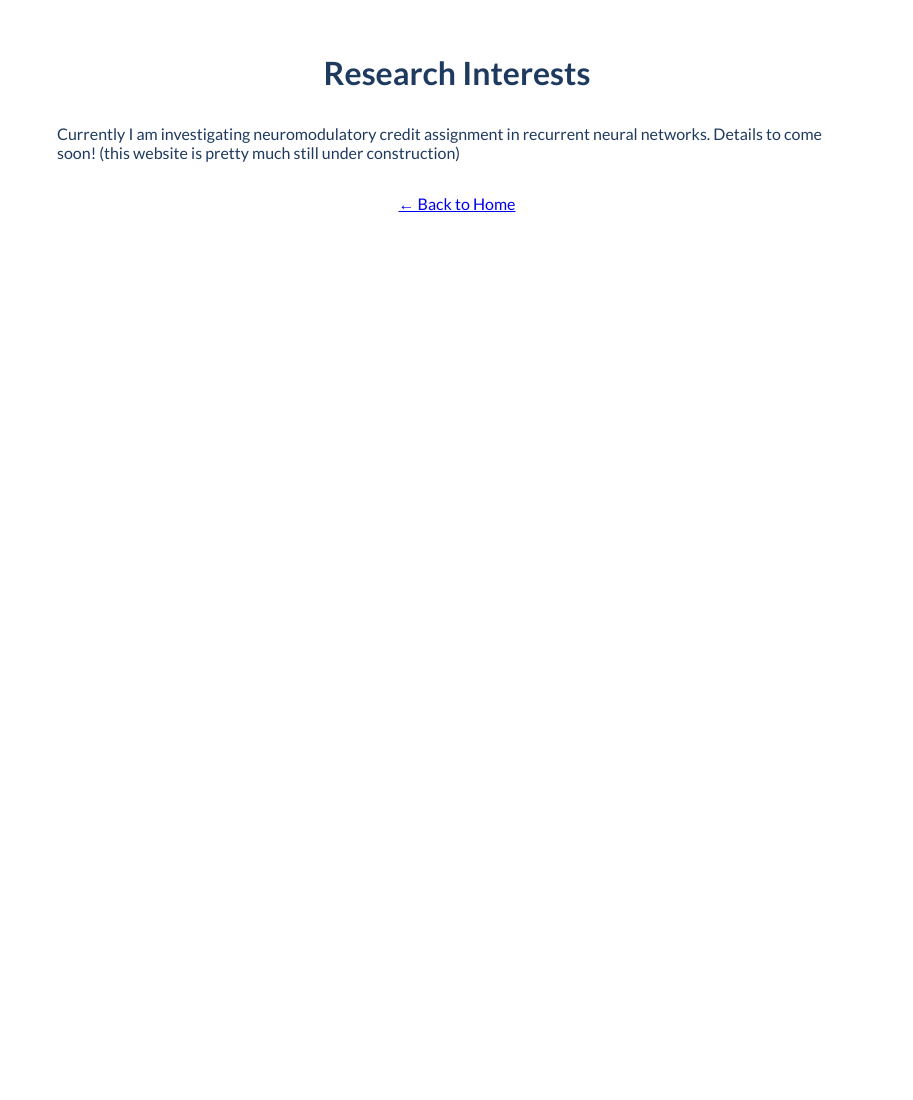
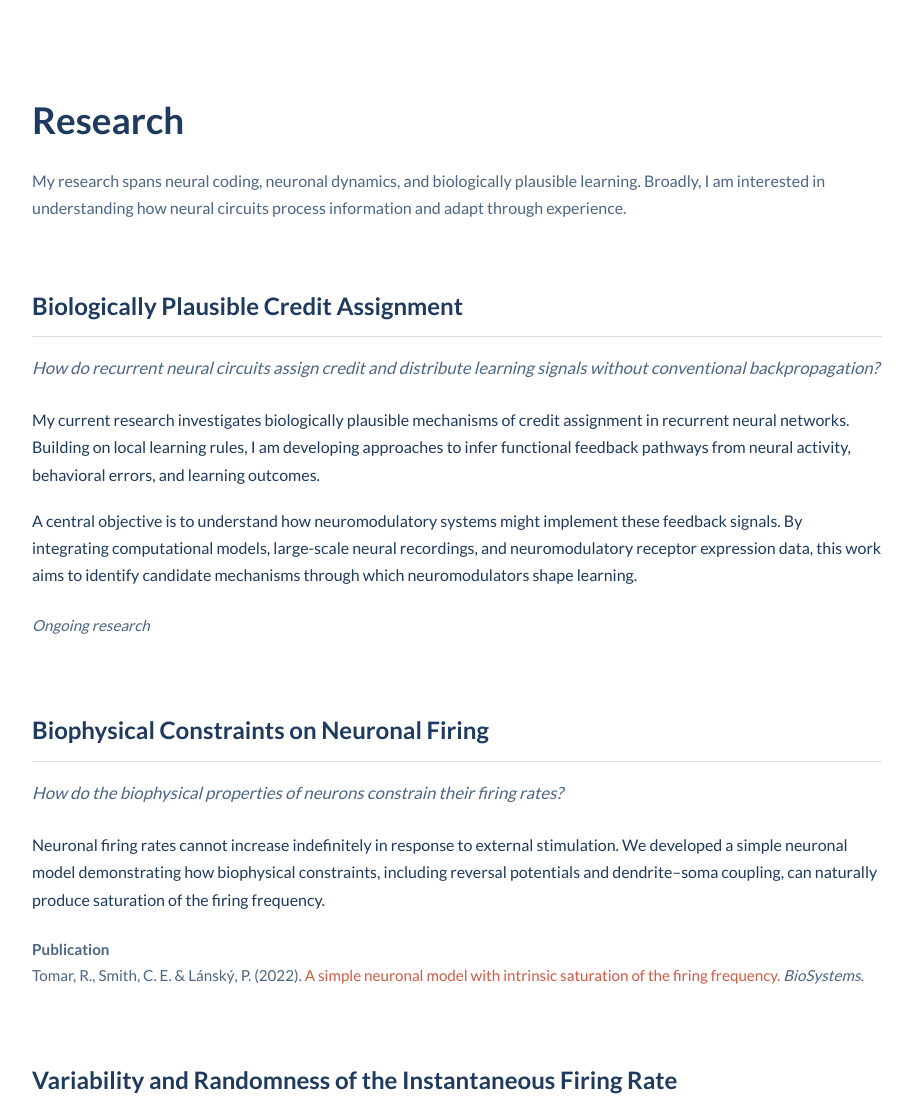
Before and after one commit to rimitomar/rimitomar.github.io, a plain HTML site: page research.html in a window 1280 px wide. Shown: the top 1100 px of the page, without its empty margins (183-1096 px from the left). Before the commit the page ends 800 px from the top, so only its background shows below. Drawn offline with Linux system fonts and the light colour scheme.

Commit message:
More details
Adding more details

```diff
--- a/research.html
+++ b/research.html
@@ -1,34 +1,77 @@
 <!DOCTYPE html>
 <html lang="en">
 <head>
-  <meta charset="UTF-8" />
-  <meta name="viewport" content="width=device-width, initial-scale=1.0"/>
+  <meta charset="UTF-8">
+  <meta name="viewport" content="width=device-width, initial-scale=1.0">
   <title>Research | Rimjhim Tomar</title>
   <link href="https://fonts.googleapis.com/css2?family=Lato:wght@300;400;700&display=swap" rel="stylesheet">
   <style>
-    body {
-      font-family: 'Lato', sans-serif;
-      background: #ffffff;
-      margin: 0;
-      padding: 2rem;
-      color: #1e3a5f;
-    }
-    h1 {
-      text-align: center;
-    }
-    .back-link {
-      text-align: center;
-      margin-top: 2rem;
-    }
+    body { font-family: 'Lato', sans-serif; background: #ffffff; color: #1e3a5f; margin: 0; line-height: 1.7; }
+    .container { max-width: 850px; margin: 0 auto; padding: 4rem 2rem; }
+    h1 { font-size: 2.3rem; margin-bottom: 1rem; }
+    .introduction { margin-bottom: 4rem; color: #4b6584; }
+    .research-section { margin-bottom: 4.5rem; }
+    h2 { font-size: 1.5rem; margin-bottom: 1rem; padding-bottom: 0.6rem; border-bottom: 1px solid #ddd; }
+    .research-question { font-size: 1.05rem; font-style: italic; color: #4b6584; margin-bottom: 1.5rem; }
+    p { margin-bottom: 1.2rem; }
+    a { color: #d15a43; text-decoration: none; }
+    a:hover { text-decoration: underline; }
+    .publication { margin-top: 1.5rem; font-size: 0.95rem; color: #4b6584; }
+    .back-link { border-top: 1px solid #ddd; padding-top: 2rem; margin-top: 4rem; }
+    @media (max-width: 768px) { .container { padding: 2rem 1.25rem; } }
   </style>
 </head>
 <body>
-  <h1>Research Interests</h1>
-  <p style="max-width: 800px; margin: 2rem auto;">
-    Currently I am investigating neuromodulatory credit assignment in recurrent neural networks. Details to come soon! (this website is pretty much still under construction)
-  </p>
-  <div class="back-link">
-    <a href="index.html">← Back to Home</a>
-  </div>
+<main class="container">
+  <h1>Research</h1>
+  <p class="introduction">My research spans neural coding, neuronal dynamics, and biologically plausible learning. Broadly, I am interested in understanding how neural circuits process information and adapt through experience.</p>
+
+  <!-- CURRENT RESEARCH -->
+  <section class="research-section">
+    <h2>Biologically Plausible Credit Assignment</h2>
+    <p class="research-question">How do recurrent neural circuits assign credit and distribute learning signals without conventional backpropagation?</p>
+    <p>My current research investigates biologically plausible mechanisms of credit assignment in recurrent neural networks. Building on local learning rules, I am developing approaches to infer functional feedback pathways from neural activity, behavioral errors, and learning outcomes.</p>
+    <p>A central objective is to understand how neuromodulatory systems might implement these feedback signals. By integrating computational models, large-scale neural recordings, and neuromodulatory receptor expression data, this work aims to identify candidate mechanisms through which neuromodulators shape learning.</p>
+    <p class="publication"><em>Ongoing research</em></p>
+  </section>
+
+  <!-- 2022 -->
+  <section class="research-section">
+    <h2>Biophysical Constraints on Neuronal Firing</h2>
+    <p class="research-question">How do the biophysical properties of neurons constrain their firing rates?</p>
+    <p>Neuronal firing rates cannot increase indefinitely in response to external stimulation. We developed a simple neuronal model demonstrating how biophysical constraints, including reversal potentials and dendrite–soma coupling, can naturally produce saturation of the firing frequency.</p>
+    <p class="publication"><strong>Publication</strong><br>
+      Tomar, R., Smith, C. E. &amp; Lánský, P. (2022).
+      <a href="https://doi.org/10.1016/j.biosystems.2022.104780" target="_blank" rel="noopener noreferrer">A simple neuronal model with intrinsic saturation of the firing frequency.</a>
+      <em>BioSystems.</em>
+    </p>
+  </section>
+
+  <!-- 2021 -->
+  <section class="research-section">
+    <h2>Variability and Randomness of the Instantaneous Firing Rate</h2>
+    <p class="research-question">What can fluctuations in instantaneous firing rate reveal about the reliability of neural communication?</p>
+    <p>Neural spike trains exhibit considerable variability, but different statistical descriptions capture different aspects of this variability. We developed statistical measures of the variability and randomness of the instantaneous firing rate, examining how its statistical properties can reveal features of neuronal activity beyond conventional interspike-interval statistics.</p>
+    <p class="publication"><strong>Publication</strong><br>
+      Tomar, R. &amp; Košťál, L. (2021).
+      <a href="https://doi.org/10.3389/fncom.2021.620410" target="_blank" rel="noopener noreferrer">Variability and Randomness of the Instantaneous Firing Rate.</a>
+      <em>Frontiers in Computational Neuroscience.</em>
+    </p>
+  </section>
+
+  <!-- 2019 -->
+  <section class="research-section">
+    <h2>Estimating Neural Firing Rates</h2>
+    <p class="research-question">How can we reliably estimate the firing rate of a neuron from its spike activity?</p>
+    <p>The firing rate is one of the most widely used measures of neuronal activity, yet its estimation involves important methodological choices. In this work, I reviewed approaches to estimating neuronal firing rates, examining their assumptions, properties, and suitability for different experimental settings.</p>
+    <p class="publication"><strong>Publication</strong><br>
+      Tomar, R. (2019).
+      <a href="https://doi.org/10.1016/j.biosystems.2019.103980" target="_blank" rel="noopener noreferrer">Review: Methods of firing rate estimation.</a>
+      <em>BioSystems.</em>
+    </p>
+  </section>
+
+  <div class="back-link"><a href="index.html">← Back to Home</a></div>
+</main>
 </body>
 </html>
```
Also changed, not shown: index.html (+1 -1 lines).
